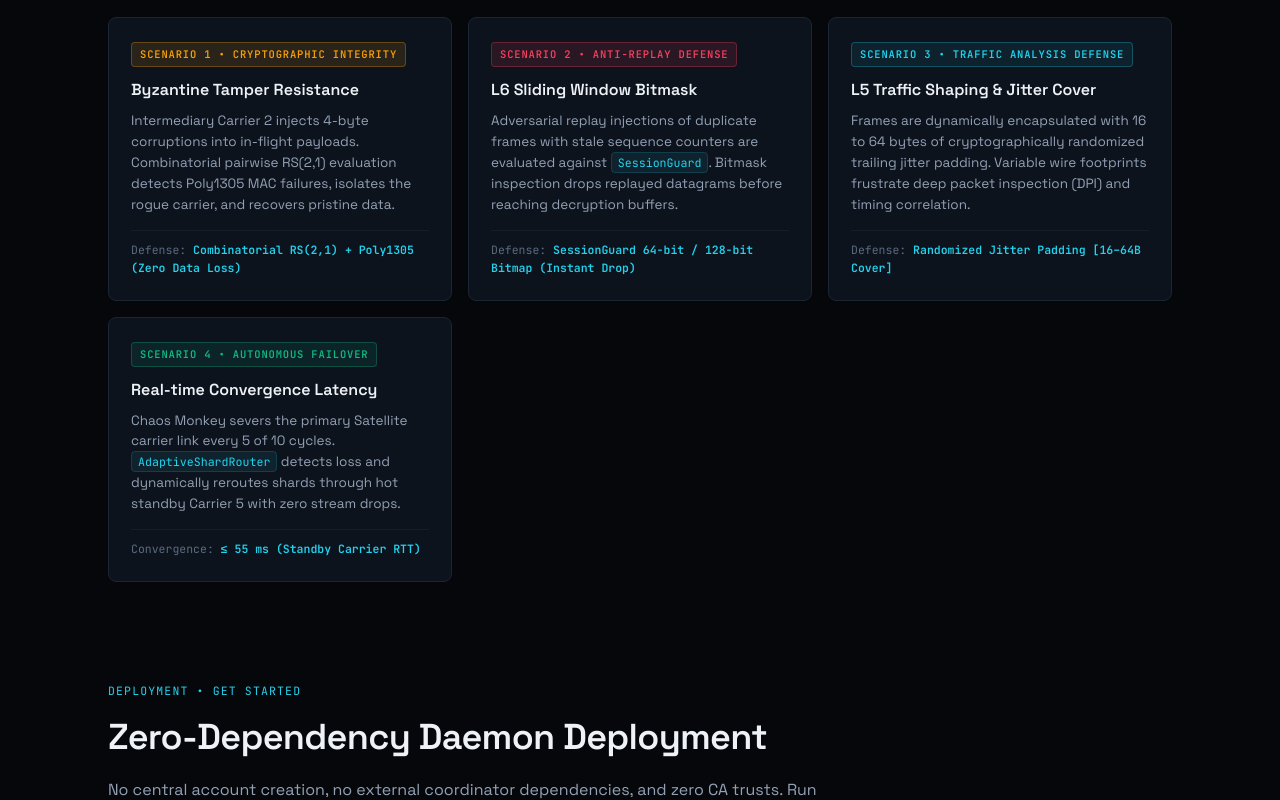
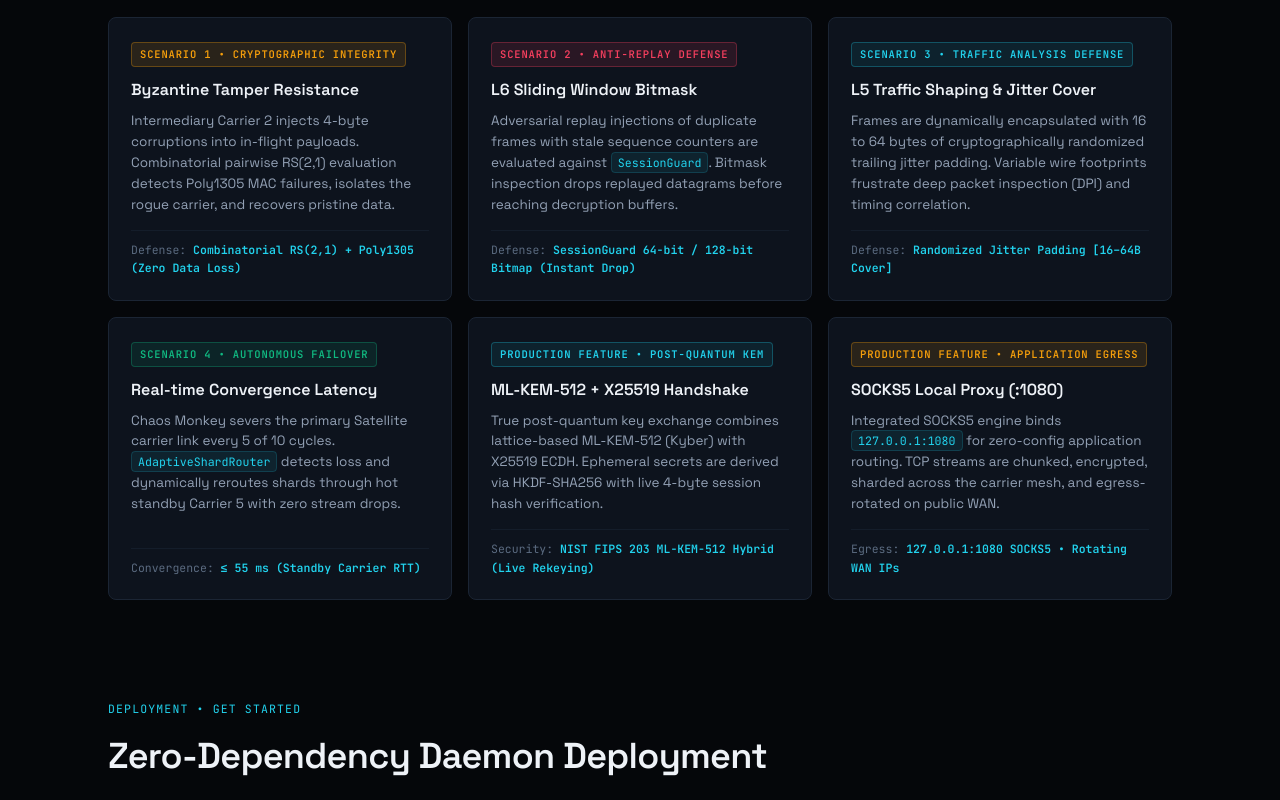
Before and after one commit to KELLERBABG/Vantablack, a plain HTML site: page index.html in a window 1280 px wide. Shown: the part 4520-5320 px from the top of the page. Drawn offline with nearby package versions, Linux system fonts and the light colour scheme.

Commit message:
docs: update SPECIFICATIONS.md and index.html with GTF length-prefix framing, PQ-KEM, and SOCKS5 egress

```diff
--- a/index.html
+++ b/index.html
@@ -945,7 +945,7 @@
             <td class="spec-offset">0x0A &hellip; 0x1F3</td>
             <td class="spec-field">Encrypted Shard</td>
             <td>486 Bytes</td>
-            <td class="spec-desc">Ciphertext carrying the payload shard, encrypted with ChaCha20 authenticated encryption.</td>
+            <td class="spec-desc">Ciphertext carrying the payload shard framed with 2-byte big-endian length prefix (<code>[len u16 BE][shard]</code>), encrypted with ChaCha20-Poly1305.</td>
           </tr>
           <tr>
             <td class="spec-offset">0x1F4 &hellip; 0x203</td>
@@ -1061,6 +1061,28 @@
           </div>
           <div class="scenario-metric">
             Convergence: <strong>&le; 55 ms (Standby Carrier RTT)</strong>
+          </div>
+        </div>
+
+        <div class="scenario-card">
+          <div>
+            <span class="scenario-badge badge-cyan">PRODUCTION FEATURE &bull; POST-QUANTUM KEM</span>
+            <h3>ML-KEM-512 + X25519 Handshake</h3>
+            <p>True post-quantum key exchange combines lattice-based ML-KEM-512 (Kyber) with X25519 ECDH. Ephemeral secrets are derived via HKDF-SHA256 with live 4-byte session hash verification.</p>
+          </div>
+          <div class="scenario-metric">
+            Security: <strong>NIST FIPS 203 ML-KEM-512 Hybrid (Live Rekeying)</strong>
+          </div>
+        </div>
+
+        <div class="scenario-card">
+          <div>
+            <span class="scenario-badge badge-amber">PRODUCTION FEATURE &bull; APPLICATION EGRESS</span>
+            <h3>SOCKS5 Local Proxy (:1080)</h3>
+            <p>Integrated SOCKS5 engine binds <code>127.0.0.1:1080</code> for zero-config application routing. TCP streams are chunked, encrypted, sharded across the carrier mesh, and egress-rotated on public WAN.</p>
+          </div>
+          <div class="scenario-metric">
+            Egress: <strong>127.0.0.1:1080 SOCKS5 &bull; Rotating WAN IPs</strong>
           </div>
         </div>
       </div>
```
Also changed, not shown: 1 other file.
